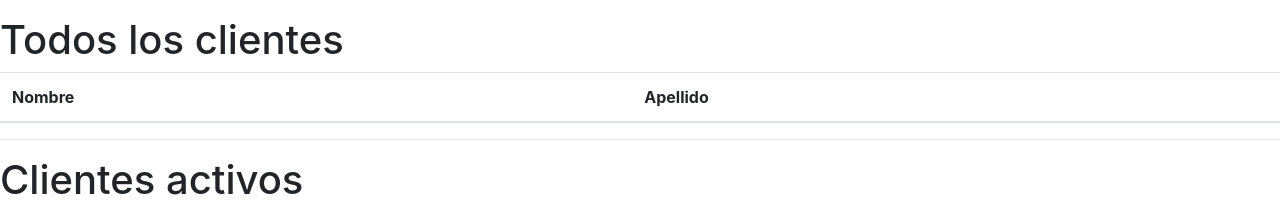
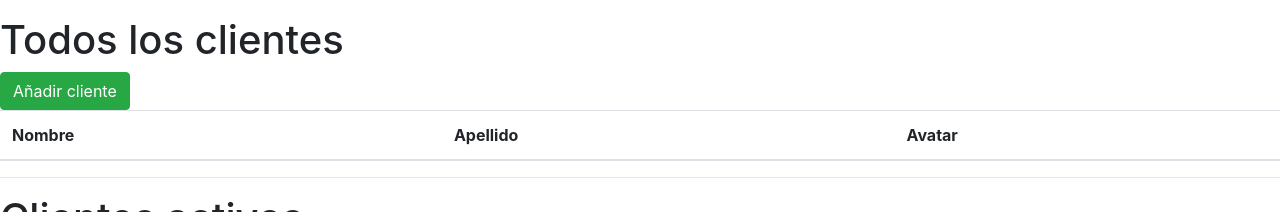
Before and after one commit to christian-es/example-django, a Django app: page /clientes in a window 1280 px wide. Shown: the part 48-260 px from the top of the page. Run offline with Django 3.2, Linux system fonts and the light colour scheme; data that the repository does not hold is empty; some libraries are stand-ins or nearby versions.

Commit message:
Se añade campo de creación de cliente

```diff
--- a/app_gestion/templates/app_gestion/cliente_list.html
+++ b/app_gestion/templates/app_gestion/cliente_list.html
@@ -2,18 +2,22 @@
 {% load staticfiles %}
 {% block body %}
 <h1>Todos los clientes</h1>
+
+<a href="cliente_add" class="btn btn-success">Añadir cliente</a>
 
 <table class="table table-hover">
     <thead>
         <tr>
             <th>Nombre</th>
             <th>Apellido</th>
+            <th>Avatar</th>
         </tr>
     </thead>
     {% for cliente in cliente_all %}
         <tr>
             <td>{{ cliente.nombre }}</td>
             <td>{{ cliente.apellido }}</td>
+            <td><img src="/media/{{ cliente.foto }}" alt="avatar"></td>
         </tr>
     {% endfor %}
 </table>
--- a/app_gestion/views.py
+++ b/app_gestion/views.py
@@ -1,7 +1,7 @@
 from django.shortcuts import render
 
 # Create your views here.
-from django.views.generic import ListView
+from django.views.generic import ListView, CreateView
 
 from app_gestion.models import Cliente, Pedido
 
@@ -17,6 +17,12 @@ class ClienteListView(ListView):
         return context
 
 
+class ClienteCreateView(CreateView):
+    model = Cliente
+    fields = ['nombre', 'apellido', 'foto', 'activo', 'sexo']
+    success_url = '/clientes'
+
+
 class PedidoListView(ListView):
     model = Pedido
     template_name = 'app_gestion/pedido_list.html'
--- a/tienda/urls.py
+++ b/tienda/urls.py
@@ -16,10 +16,11 @@ Including another URLconf
 from django.contrib import admin
 from django.urls import path
 
-from app_gestion.views import ClienteListView, PedidoListView
+from app_gestion.views import ClienteListView, PedidoListView, ClienteCreateView
 
 urlpatterns = [
     path('admin/', admin.site.urls),
     path('clientes', ClienteListView.as_view()),
+    path('cliente_add', ClienteCreateView.as_view()),
     path('pedidos', PedidoListView.as_view())
 ]
```
Also changed, not shown: app_gestion/templates/app_gestion/cliente_form.html (added, +9 -0 lines).
